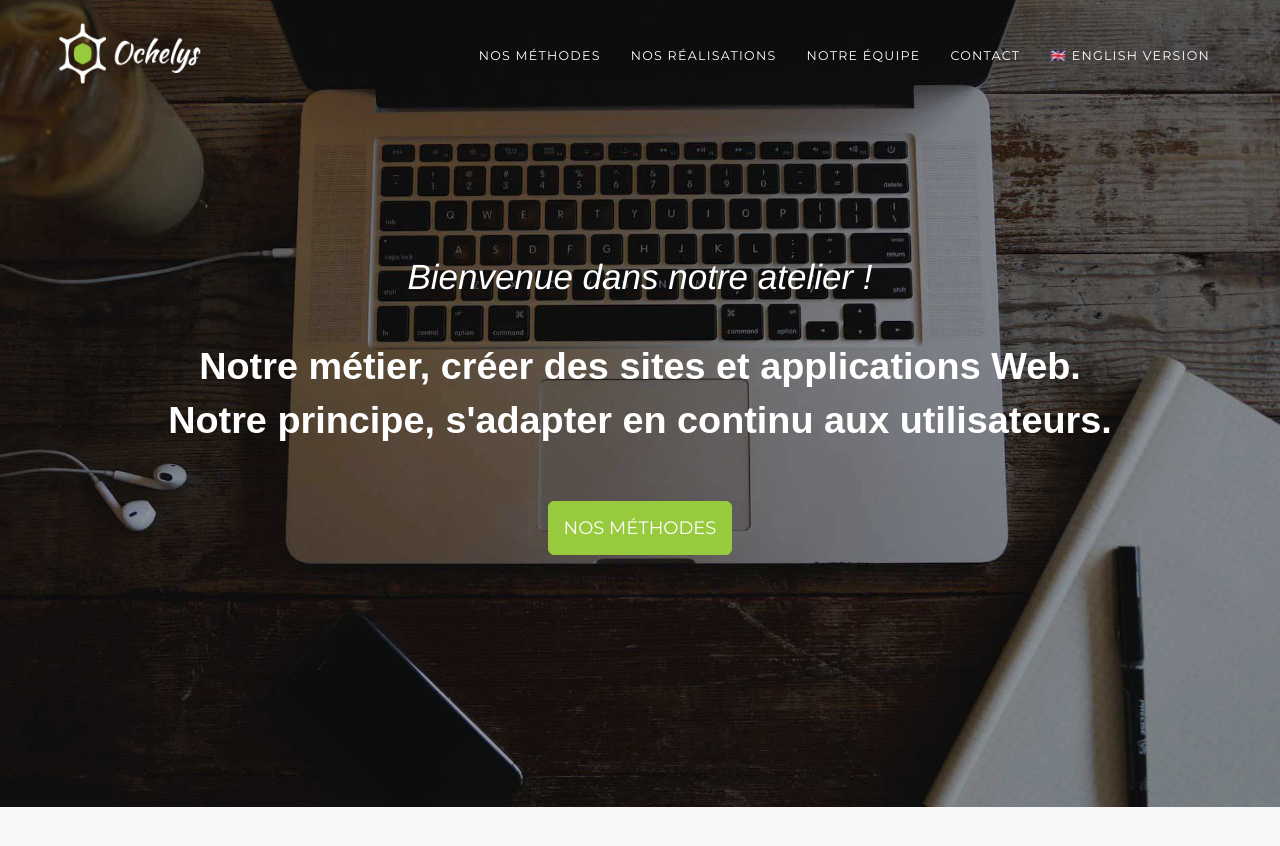
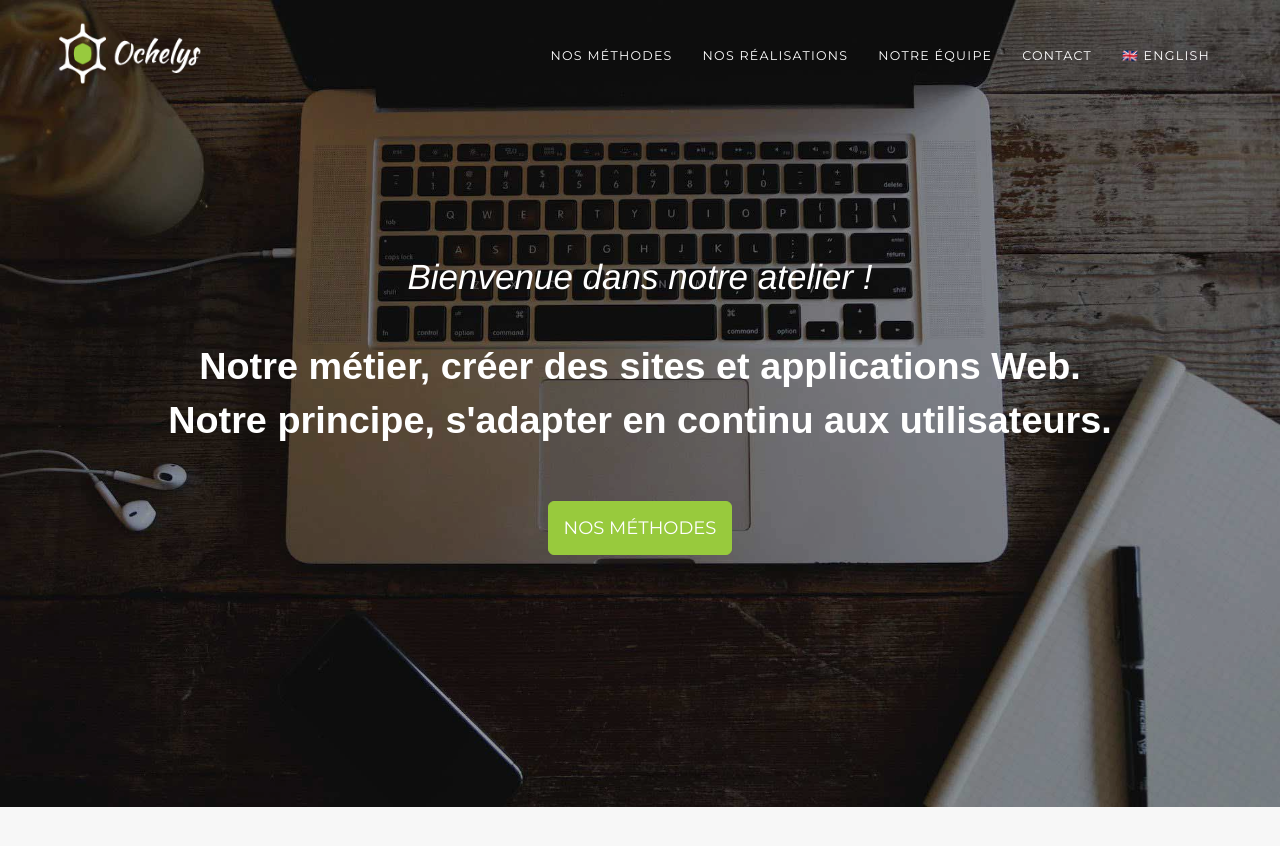
Before and after one commit to Ochelys/ochelys.github.io, a Jekyll site: the page built from index.md, in a window 1280 px wide and 900 px high. Shown: the top 846 px of the window. Built offline with Jekyll 4.4.1, drawn with Linux system fonts in a browser that asks for light colours; nearby versions of some CDN libraries; some web fonts are replaced.

Commit message:
Removing the word 'version' in the header

```diff
--- a/_includes/header.en.html
+++ b/_includes/header.en.html
@@ -18,7 +18,7 @@
         <li><a href="#projects" class="page-scroll">Highlighted projects</a></li>
         <li><a href="#team" class="page-scroll">The team</a></li>
         <li><a href="#contact" class="page-scroll">Contact</a></li>
-        <li><a href="/" lang="fr">🇫🇷 Version française</a></li>
+        <li><a href="/" lang="fr">🇫🇷 Français</a></li>
       </ul>
     </div>
   </div>
--- a/_includes/header.html
+++ b/_includes/header.html
@@ -19,7 +19,7 @@
         <li><a href="#nos-realisations" class="page-scroll">Nos réalisations</a></li>
         <li><a href="#notre-equipe" class="page-scroll">Notre équipe</a></li>
         <li><a href="#contact" class="page-scroll">Contact</a></li>
-        <li><a href="/en" lang="en">🇬🇧 English version</a></li>
+        <li><a href="/en" lang="en">🇬🇧 English</a></li>
       </ul>
     </div>
   </div>
```
